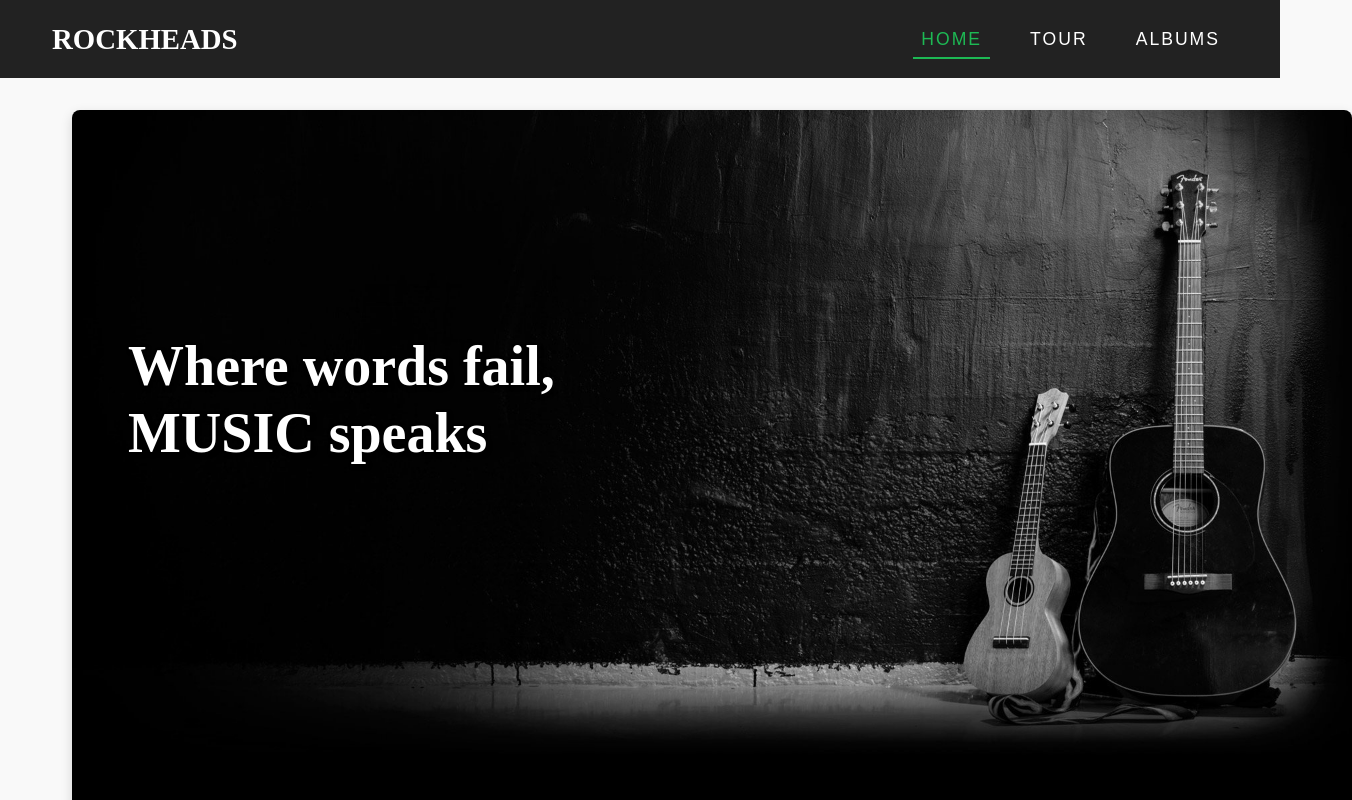
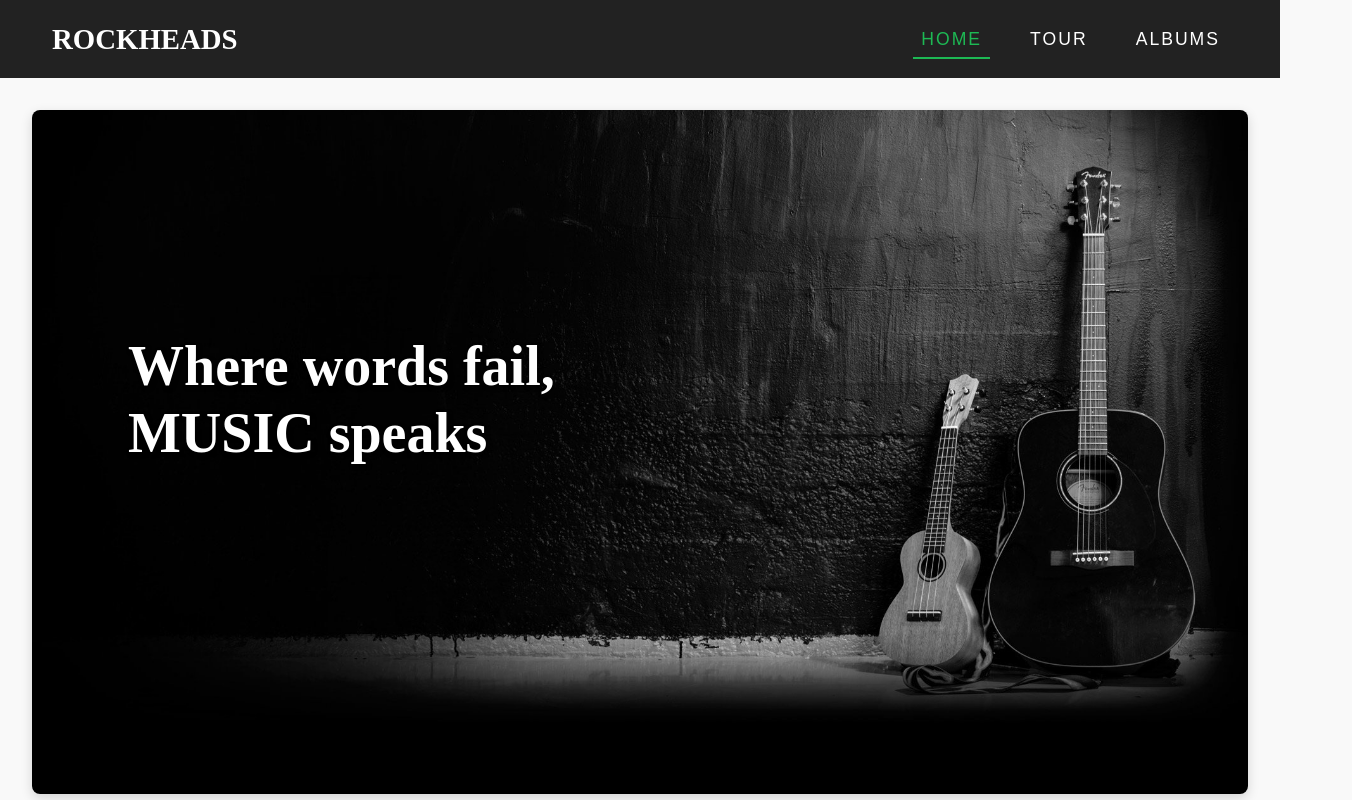
Before and after one commit to Saugat2004/Music, a plain HTML site: page index.html in a window 1280 px wide. Shown: the top 800 px of the page, 1352 px wide, since content can reach past the window. Drawn offline with Linux system fonts and the light colour scheme.

Commit message:
fixed width

```diff
--- a/style.css
+++ b/style.css
@@ -71,7 +71,7 @@ nav ul li a.active {
 
 main {
     padding: 2rem;
-    max-width: 1200px;
+    /* max-width: 1200px; */
     margin: 0 auto;
 }
 
@@ -85,7 +85,7 @@ h1, h2, h3 {
 
 
 .hero {
-    width: 100vw;
+    width: 100%;
     /* margin: 0 auto 2rem auto; */
     border-radius: 8px;
     overflow: hidden;
```
